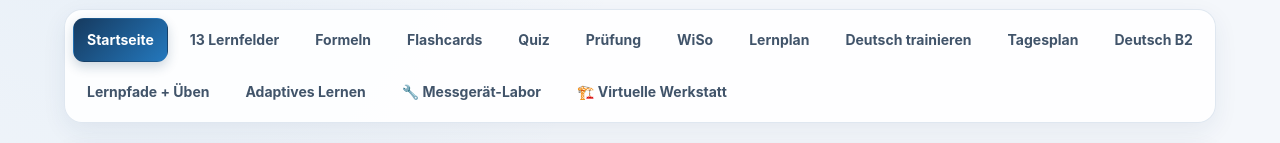
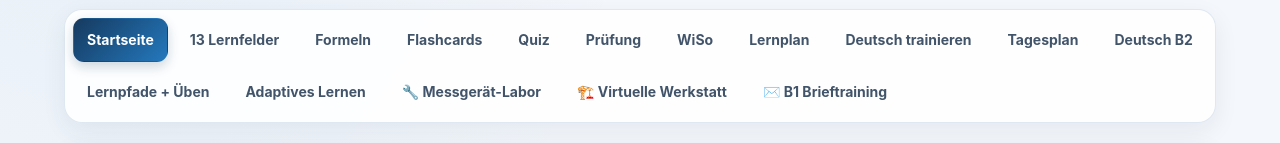
Before and after one commit to hazhirabasi-coder/Elektro-, a plain HTML site: page index.html in a window 1280 px wide. Shown: the part 337-480 px from the top of the page. Drawn offline with Linux system fonts and the light colour scheme.

Commit message:
Link B1 letter training from main navigation

```diff
--- a/index.html
+++ b/index.html
@@ -336,6 +336,7 @@ body:has(#lab:not(.hidden)) .lab-pro-dashboard{margin:0 auto 14px;max-width:1800
   <button data-page="adaptive">Adaptives Lernen</button>
   <button data-page="lab">🔧 Messgerät-Labor</button>
   <button type="button" onclick="location.href='./werkstatt.html'">🏗️ Virtuelle Werkstatt</button>
+  <button type="button" onclick="location.href='./brief-b1.html'">✉️ B1 Brieftraining</button>
  </nav>
 
  <section id="home" class="page">
```
